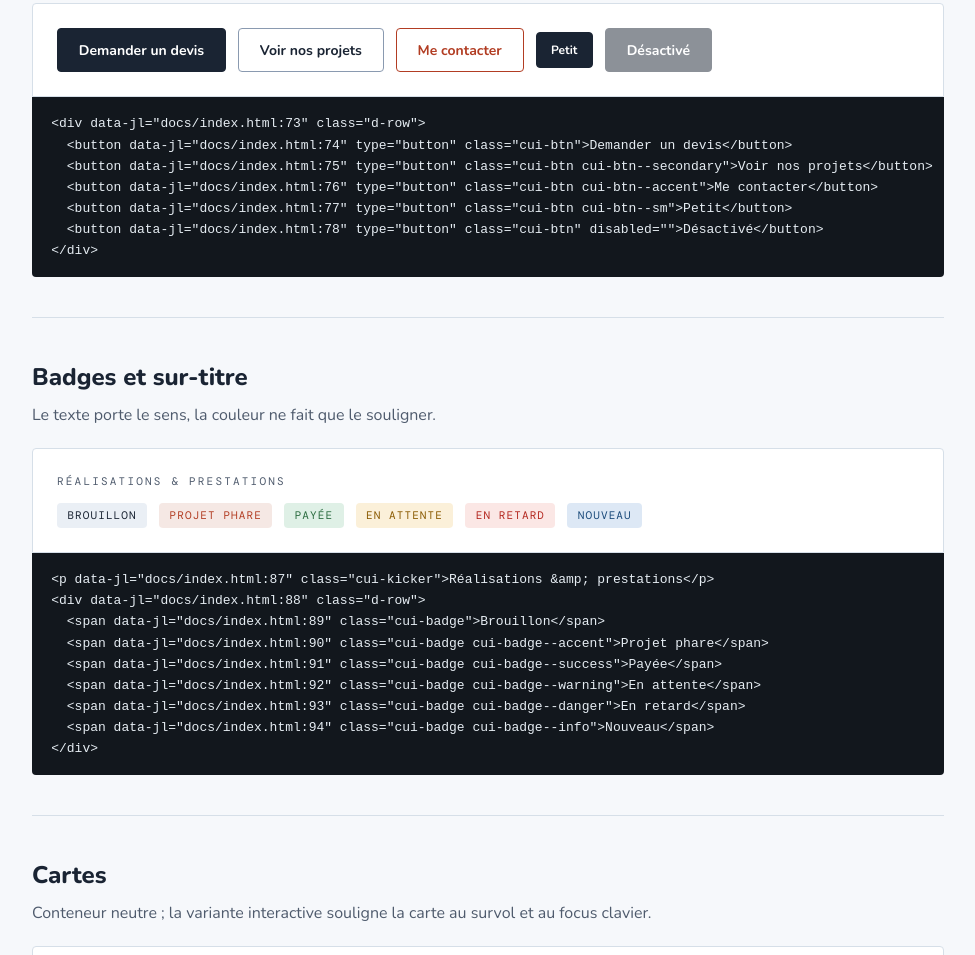
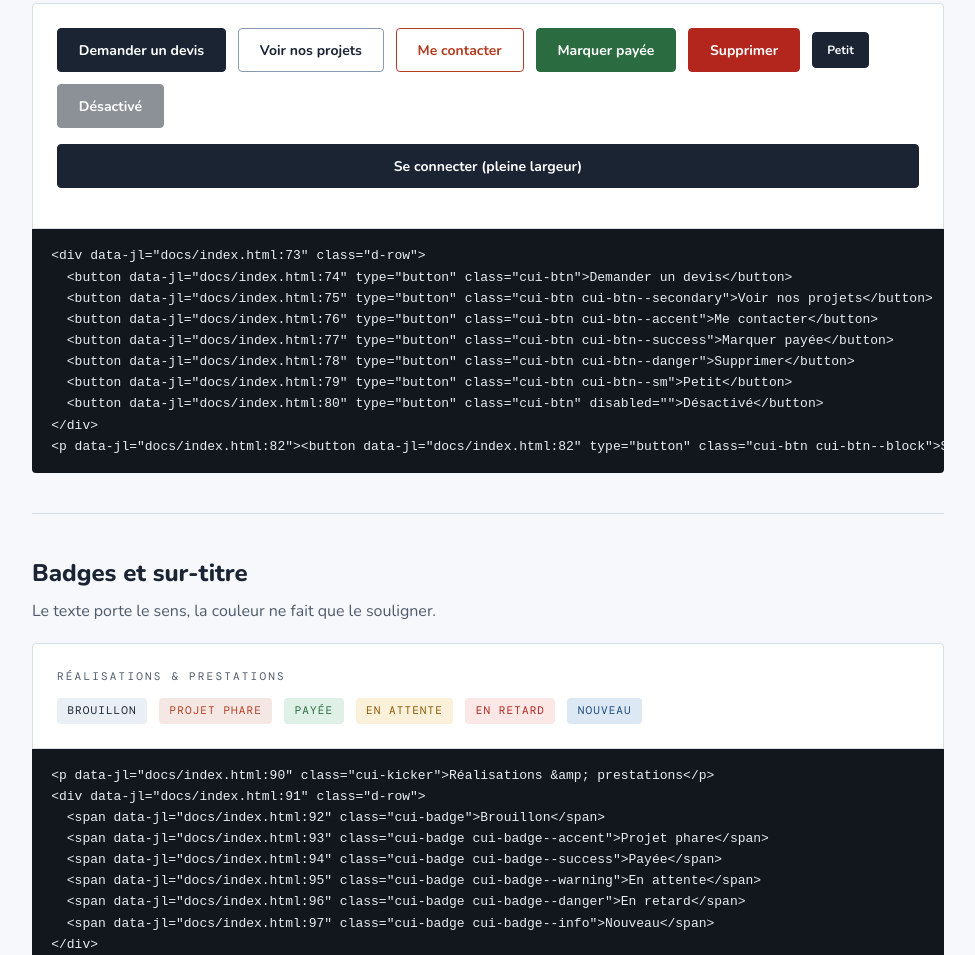
Before and after one commit to coltam25/coltam-ui, a website: page docs/index.html in a window 1280 px wide. Shown: the part 998-1953 px from the top of the page, without its empty margins (262-1237 px from the left). Drawn offline with Linux system fonts and the light colour scheme.

Commit message:
0.3.0 : boutons success, danger et pleine largeur
Co-Authored-By: Claude Opus 5.5 <noreply@anthropic.com>
Claude-Session: https://claude.ai/code/session_01EUE6gsbwN6SH3dHq5nyPmE

```diff
--- a/docs/index.html
+++ b/docs/index.html
@@ -43,7 +43,7 @@
 
 <main class="d-main" id="contenu">
   <section class="d-hero">
-    <p class="cui-kicker">Bibliothèque de composants · version 0.2</p>
+    <p class="cui-kicker">Bibliothèque de composants · version 0.3</p>
     <h2>Une bibliothèque, deux marques en production.</h2>
     <p>Coltam UI réunit les composants d'interface de coltam.fr et de mwanga.partners. Le même code, deux identités : changez de thème en haut de la page. Accessible, sans dépendance, compatible avec une politique de sécurité stricte.</p>
     <dl class="cui-kpis">
@@ -74,9 +74,12 @@
         <button type="button" class="cui-btn">Demander un devis</button>
         <button type="button" class="cui-btn cui-btn--secondary">Voir nos projets</button>
         <button type="button" class="cui-btn cui-btn--accent">Me contacter</button>
+        <button type="button" class="cui-btn cui-btn--success">Marquer payée</button>
+        <button type="button" class="cui-btn cui-btn--danger">Supprimer</button>
         <button type="button" class="cui-btn cui-btn--sm">Petit</button>
         <button type="button" class="cui-btn" disabled>Désactivé</button>
       </div>
+      <p><button type="button" class="cui-btn cui-btn--block">Se connecter (pleine largeur)</button></p>
     </div>
   </section>
 
--- a/package.json
+++ b/package.json
@@ -1,6 +1,6 @@
 {
   "name": "@coltam/ui",
-  "version": "0.2.0",
+  "version": "0.3.0",
   "description": "Composants d'interface accessibles, sans dépendance et compatibles CSP stricte — thèmes COLTAM et Mwanga Partners.",
   "license": "MIT",
   "author": "COLTAM SASU <contact@coltam.fr> (https://coltam.fr)",
--- a/src/coltam-ui.css
+++ b/src/coltam-ui.css
@@ -1,4 +1,4 @@
-/*! Coltam UI 0.2.0 — MIT — COLTAM SASU
+/*! Coltam UI 0.3.0 — MIT — COLTAM SASU
    Composants CSS. Charger ensuite un thème (themes/coltam.css ou themes/mwanga.css).
    Aucun style ni script en ligne requis : compatible avec une CSP stricte. */
 
@@ -23,6 +23,11 @@
 .cui-btn--secondary:hover{background:var(--cui-ink);border-color:var(--cui-ink);color:var(--cui-on-primary)}
 .cui-btn--accent{background:transparent;color:var(--cui-accent);border-color:var(--cui-accent)}
 .cui-btn--accent:hover{background:var(--cui-accent);color:#fff}
+.cui-btn--success{background:var(--cui-success);border-color:var(--cui-success);color:#fff}
+.cui-btn--success:hover{background:var(--cui-ink);border-color:var(--cui-ink)}
+.cui-btn--danger{background:var(--cui-danger);border-color:var(--cui-danger);color:#fff}
+.cui-btn--danger:hover{background:var(--cui-ink);border-color:var(--cui-ink)}
+.cui-btn--block{display:flex;width:100%}
 .cui-btn--sm{min-height:36px;padding:.45rem .9rem;font-size:12px}
 .cui-btn:disabled,.cui-btn[aria-disabled="true"]{opacity:.5;cursor:not-allowed;pointer-events:none}
 
--- a/src/coltam-ui.js
+++ b/src/coltam-ui.js
@@ -1,4 +1,4 @@
-/*! Coltam UI 0.2.0 — MIT — COLTAM SASU
+/*! Coltam UI 0.3.0 — MIT — COLTAM SASU
    Composants interactifs. Aucun eval, aucun style en ligne, aucun gestionnaire en attribut :
    compatible avec « script-src 'self' » et « style-src 'self' ». */
 (() => {
@@ -107,7 +107,7 @@
   });
 
   window.ColtamUI = {
-    version: '0.2.0',
+    version: '0.3.0',
     toast(msg, opts) {
       let t = document.querySelector('cui-toast');
       if (!t) { t = document.createElement('cui-toast'); document.body.append(t); }
```
Also changed, not shown: CHANGELOG.md.
